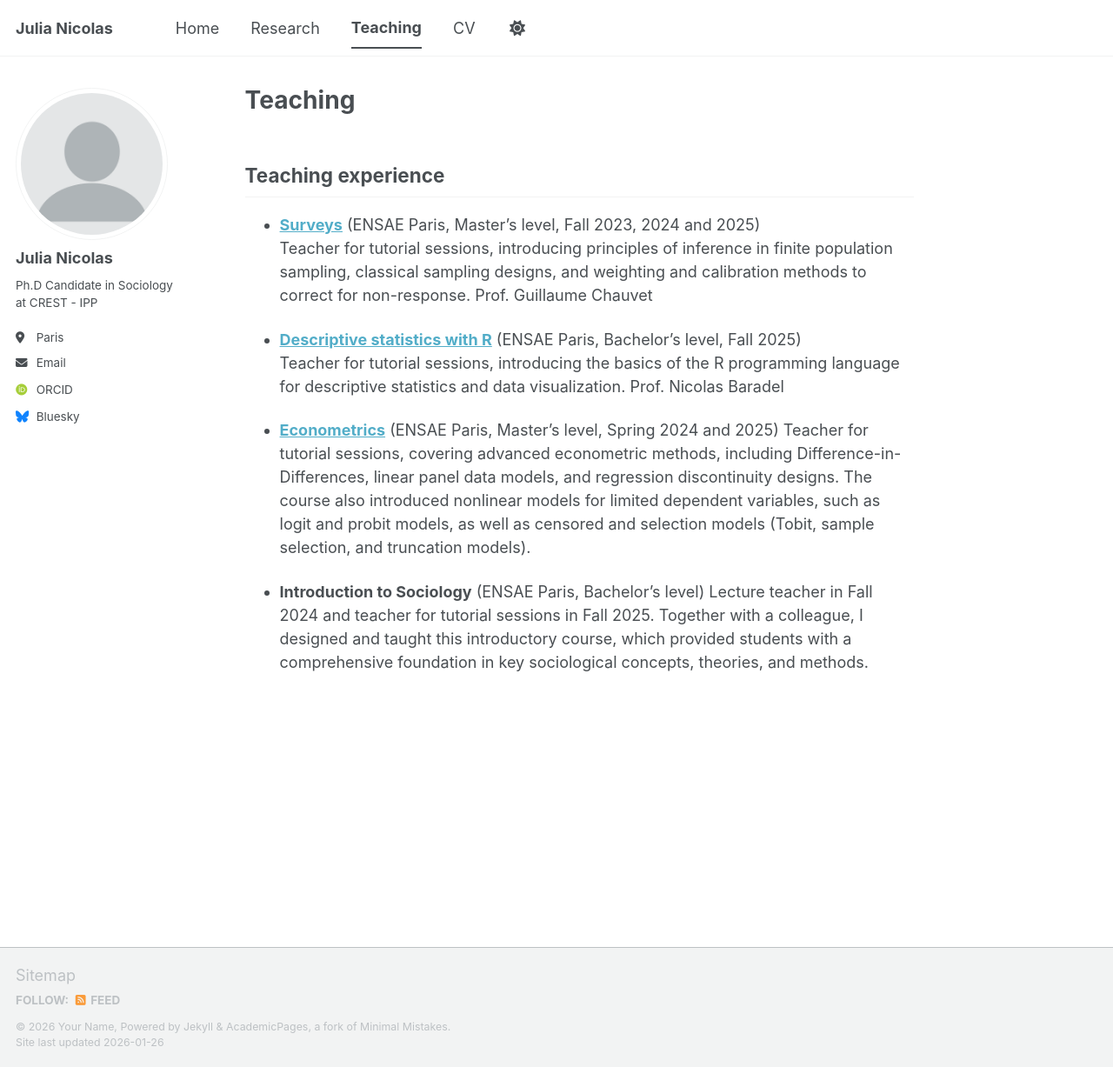
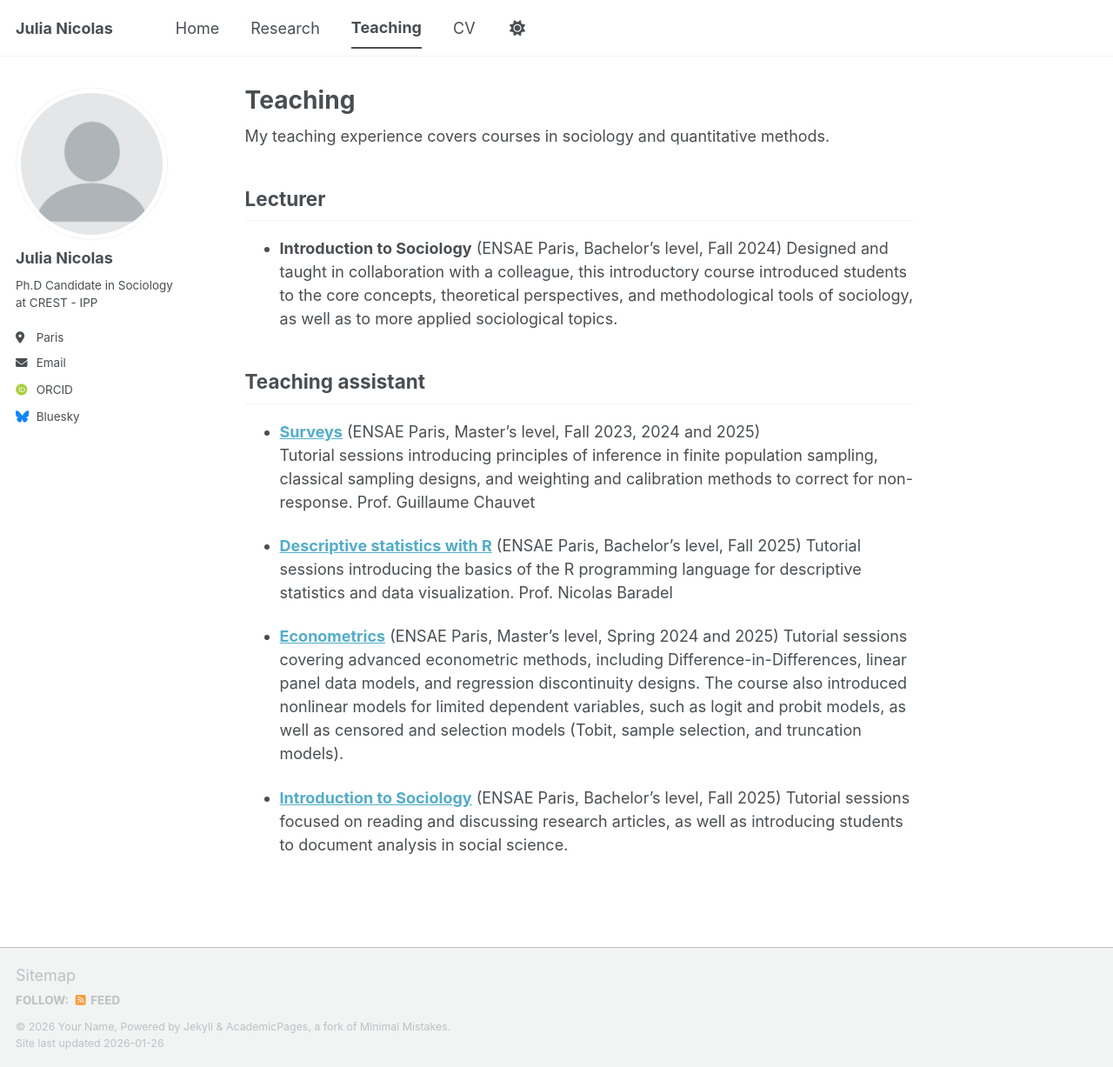
Before and after one commit to Julia-Nicolas/julia-nicolas.github.io, a Jekyll site: the page built from _pages/teaching.md, in a window 1280 px wide and 1227 px high. Shown: the whole window at 87% size. Built offline with Jekyll 4.4.1, drawn with Linux system fonts in a browser that asks for light colours; some web fonts are replaced; a script bundle is joined from its source files by our own code; library files that are not in the unit come from our copies.

Commit message:
Update teaching.md

```diff
--- a/_pages/teaching.md
+++ b/_pages/teaching.md
@@ -4,23 +4,32 @@ permalink: /teaching/
 author_profile: true
 ---
 
-## Teaching experience
+My teaching experience covers courses in sociology and quantitative methods.
+
+## Lecturer
+
+- **Introduction to Sociology** (ENSAE Paris, Bachelor's level, Fall 2024)
+  Designed and taught in collaboration with a colleague, this introductory course introduced students to the core concepts, theoretical
+  perspectives, and methodological tools of sociology, as well as to more applied sociological topics.
+
+
+## Teaching assistant
+
 
 - **[Surveys](https://www.ensae.fr/courses/1008-sondages)** (ENSAE Paris, Master’s level, Fall 2023, 2024 and 2025)
-  Teacher for tutorial sessions, introducing principles of inference in finite population sampling, classical sampling designs, and weighting
+  Tutorial sessions introducing principles of inference in finite population sampling, classical sampling designs, and weighting
   and calibration methods to correct for non-response.
   Prof. Guillaume Chauvet
 
 - **[Descriptive statistics with R](https://www.ensae.fr/courses/116)** (ENSAE Paris, Bachelor’s level, Fall 2025)
-  Teacher for tutorial sessions, introducing the basics of the R programming language for descriptive statistics and data
+  Tutorial sessions introducing the basics of the R programming language for descriptive statistics and data
   visualization. Prof. Nicolas Baradel
 
 - **[Econometrics](https://www.ensae.fr/courses/6104)** (ENSAE Paris, Master's level, Spring 2024 and 2025)
-  Teacher for tutorial sessions, covering advanced econometric methods, including Difference-in-Differences, linear panel data models, and
+  Tutorial sessions covering advanced econometric methods, including Difference-in-Differences, linear panel data models, and
   regression discontinuity designs. The course also introduced nonlinear models for limited dependent variables, such as logit and probit
   models, as well as censored and selection models (Tobit, sample selection, and truncation models).
 
-- **Introduction to Sociology** (ENSAE Paris, Bachelor's level)
-  Lecture teacher in Fall 2024 and teacher for tutorial sessions in Fall 2025.
-  Together with a colleague, I designed and taught this introductory course, which provided students with a comprehensive foundation in key
-  sociological concepts, theories, and methods.
+- **[Introduction to Sociology](https://www.ensae.fr/courses/690)** (ENSAE Paris, Bachelor's level, Fall 2025)
+  Tutorial sessions focused on reading and discussing research articles, as well as introducing students to document analysis in social
+  science.
```
